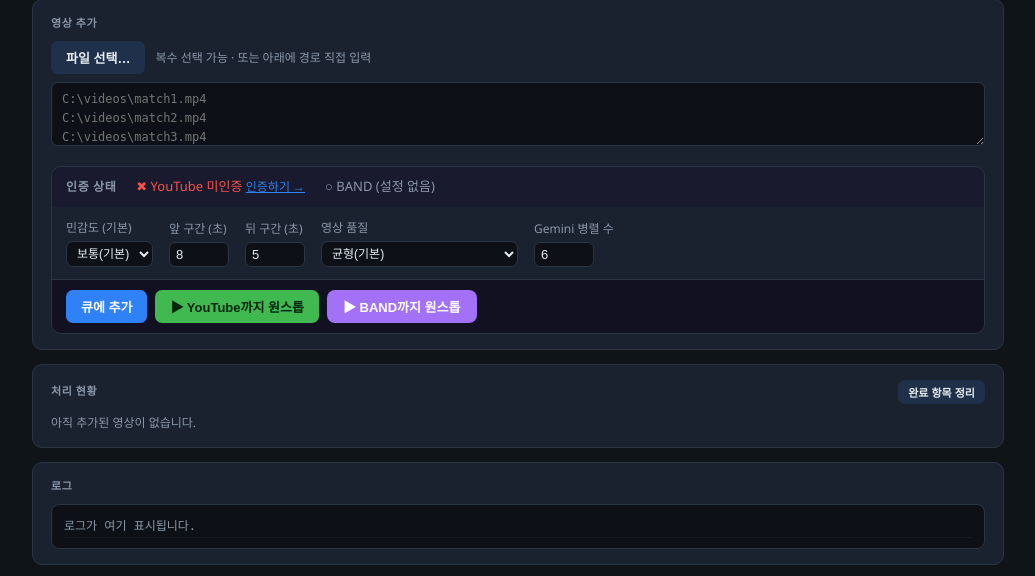
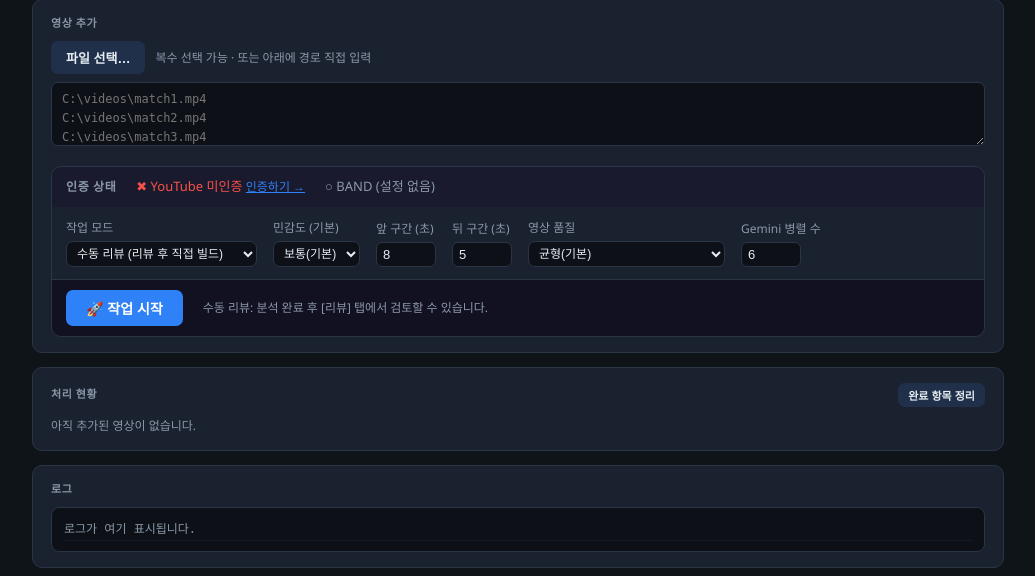
Before and after one commit to sampark0626/HLEditor, a Flask app: page / in a window 1280 px wide. Shown: the part 197-773 px from the top of the page, without its empty margins (122-1157 px from the left). Run offline with Flask 3, Linux system fonts and the light colour scheme; data that the repository does not hold is empty; some libraries are stand-ins or nearby versions.

Commit message:
feat: Integrate job execution modes and show completion modal with final post preview and YouTube links when pipeline completes

```diff
--- a/static/css/app.css
+++ b/static/css/app.css
@@ -106,3 +106,22 @@ input[type=range] { flex:1; accent-color:var(--blue); }
 .empty { color:var(--muted); }
 /* Notification bar */
 #notif-bar { background:#1a1a2e; border:1px solid var(--purple); border-radius:8px; padding:9px 14px; margin-bottom:12px; display:flex; align-items:center; gap:10px; font-size:12px; }
+
+/* 원스톱 완료 결과 팝업 모달 */
+.modal {
+  position: fixed; z-index: 2000; left: 0; top: 0; width: 100%; height: 100%;
+  background-color: rgba(0,0,0,0.7); display: flex; align-items: center; justify-content: center;
+}
+.modal-content {
+  background: var(--panel); border: 1px solid var(--line); border-radius: 12px;
+  width: 90%; max-width: 500px; padding: 22px; box-shadow: 0 4px 24px rgba(0,0,0,0.6);
+  animation: modalSlide 0.25s ease-out;
+}
+@keyframes modalSlide {
+  from { transform: translateY(-40px); opacity: 0; }
+  to { transform: translateY(0); opacity: 1; }
+}
+.modal-header { display: flex; justify-content: space-between; align-items: center; margin-bottom: 14px; }
+.modal-header h2 { font-size: 16px; font-weight: 700; color: var(--accent); }
+.close-btn { background: none; border: none; color: var(--muted); font-size: 24px; cursor: pointer; line-height: 1; }
+.close-btn:hover { color: var(--txt); }
--- a/static/js/pipeline.js
+++ b/static/js/pipeline.js
@@ -2,10 +2,43 @@
 
 // 버튼 잠금/해제
 function _pipeBtns(disabled) {
-  ["btn-add","btn-onestop-yt","btn-onestop-band"].forEach(id => {
+  ["btn-add", "run-mode"].forEach(id => {
     const el = document.getElementById(id);
     if (el) el.disabled = disabled;
   });
+}
+
+// 작업 모드 변경 핸들러
+function onRunModeChange(val) {
+  const descEl = document.getElementById("run-mode-desc");
+  const btnEl = document.getElementById("btn-add");
+  if (!descEl || !btnEl) return;
+
+  if (val === "manual") {
+    btnEl.textContent = "🚀 작업 시작";
+    btnEl.className = "";
+    descEl.textContent = "수동 리뷰: 분석 완료 후 [리뷰] 탭에서 검토할 수 있습니다.";
+  } else if (val === "youtube") {
+    btnEl.textContent = "🚀 원스톱 자동화 시작";
+    btnEl.className = "accent-btn";
+    descEl.textContent = "YouTube 자동화: 분석 후 자동 승인 → 인코딩 → YouTube 업로드 → BAND 코멘트 준비까지 한 번에 처리합니다.";
+  } else if (val === "band") {
+    btnEl.textContent = "🚀 원스톱 자동화 시작";
+    btnEl.className = "accent-btn";
+    descEl.textContent = "BAND 자동화: 분석 후 자동 승인 → 인코딩 → YouTube 업로드 → BAND 직접 게시까지 완전히 자동으로 끝냅니다.";
+  }
+  localStorage.setItem("hl_run_mode", val);
+}
+window.onRunModeChange = onRunModeChange;
+
+// 작업 시작 진입점
+async function doStartPipeline() {
+  const mode = document.getElementById("run-mode").value;
+  if (mode === "manual") {
+    await doAdd();
+  } else {
+    await doOnestop(mode);
+  }
 }
 
 // 파이프라인 시작
@@ -205,6 +238,11 @@ async function advancePipeline(jobs) {
         logLine(`[원스톱] BAND 게시 완료: ${n}개 링크`, "done");
         sendNotif("원스톱 완료", "YouTube 업로드 및 BAND 게시가 완료되었습니다.");
         (d.errors||[]).forEach(e2 => logLine(`BAND 오류: ${e2.error}`, "fail"));
+
+        // BAND 게시 성공 시에도 작성글 및 상세 팝업 표시
+        updateBandPreview();
+        const postText = document.getElementById("band-post-preview")?.textContent || "";
+        showCompletionModal(postText + "\n\n(위 내용이 BAND에 직접 게시되었습니다.)");
       } catch(e) { logLine("[원스톱] BAND 게시 오류: " + e.message, "fail"); }
       _pipeSetStep("done");
       document.getElementById("pipe-detail").textContent = "모든 단계 완료!";
@@ -223,13 +261,15 @@ async function advancePipeline(jobs) {
     if (elapsed < PIPE_STEP_DELAY) return;
     document.getElementById("pipe-detail").textContent = "BAND 게시 텍스트 클립보드 복사 중…";
     updateBandPreview();
+    const postText = document.getElementById("band-post-preview")?.textContent || "";
+    showCompletionModal(postText);
     try {
       await copyBandText(true);
       logLine(`[원스톱] 완료! BAND 게시 텍스트가 클립보드에 복사됐습니다.`, "done");
       sendNotif("원스톱 완료", "YouTube 업로드 완료 · BAND 게시 텍스트가 클립보드에 복사됐습니다.");
     } catch(e) {
-      logLine(`[원스톱] 완료! (BAND 텍스트 자동복사 실패 — 영상 생성 탭에서 수동 복사하세요)`, "done");
-      sendNotif("원스톱 완료", "YouTube 업로드 완료 · BAND 탭에서 게시 텍스트를 복사하세요.");
+      logLine(`[원스톱] 완료! (클립보드 자동 복사 실패 — 팝업창에서 직접 복사해 주세요)`, "done");
+      sendNotif("원스톱 완료", "YouTube 업로드 완료.");
     }
     // 영상 생성 탭으로 이동해 BAND 게시 카드 표시
     go("build");
@@ -238,3 +278,34 @@ async function advancePipeline(jobs) {
     _pipeDone();
   }
 }
+
+// 완료 팝업 모달 제어 함수군
+function showCompletionModal(text) {
+  const modal = document.getElementById("completion-modal");
+  const modalText = document.getElementById("modal-band-text");
+  if (modal && modalText) {
+    modalText.value = text.trim();
+    modal.style.display = "flex";
+  }
+}
+
+function closeCompletionModal() {
+  const modal = document.getElementById("completion-modal");
+  if (modal) {
+    modal.style.display = "none";
+  }
+}
+
+async function copyModalBandText() {
+  const modalText = document.getElementById("modal-band-text");
+  const resultEl = document.getElementById("modal-copy-result");
+  if (!modalText || !resultEl) return;
+  try {
+    await navigator.clipboard.writeText(modalText.value);
+    resultEl.innerHTML = '<span style="color:var(--accent);font-weight:600">✓ 복사 성공!</span>';
+  } catch(e) {
+    modalText.select();
+    resultEl.innerHTML = '<span class="hint">복사 실패. 드래그된 텍스트를 Ctrl+C로 복사하세요.</span>';
+  }
+  setTimeout(() => { if (resultEl) resultEl.innerHTML = ""; }, 4000);
+}
--- a/static/js/state.js
+++ b/static/js/state.js
@@ -84,4 +84,11 @@ function applyRestoredUI() {
     au.disabled = !ytAuth;
     if (!ytAuth && na) na.textContent = "(YouTube 인증 후 사용 가능)";
   }
+  // 작업 모드 복원
+  const savedMode = localStorage.getItem("hl_run_mode") || "manual";
+  const runModeSel = document.getElementById("run-mode");
+  if (runModeSel) {
+    runModeSel.value = savedMode;
+    setTimeout(() => { if (window.onRunModeChange) window.onRunModeChange(savedMode); }, 50);
+  }
 }
--- a/templates/index.html
+++ b/templates/index.html
@@ -94,6 +94,15 @@
       <div style="padding:12px 14px;display:flex;flex-wrap:wrap;gap:16px;align-items:flex-end">
 
         <label style="display:flex;flex-direction:column;gap:4px;font-size:12px;color:var(--hint)">
+          작업 모드
+          <select id="run-mode" class="sens-sel" onchange="onRunModeChange(this.value)" style="min-width:180px">
+            <option value="manual" selected>수동 리뷰 (리뷰 후 직접 빌드)</option>
+            <option value="youtube">YouTube 업로드까지 자동 진행</option>
+            <option value="band">BAND 게시까지 자동 진행</option>
+          </select>
+        </label>
+
+        <label style="display:flex;flex-direction:column;gap:4px;font-size:12px;color:var(--hint)">
           민감도 (기본)
           <select id="setting-sens" class="sens-sel" onchange="applyBulkSens(this.value)">
             {% for k, v in sensitivities.items() %}
@@ -132,17 +141,11 @@
       </div>
 
       <!-- 실행 버튼 -->
-      <div style="padding:10px 14px;background:#111122;display:flex;gap:8px;flex-wrap:wrap;border-top:1px solid var(--border)">
-        <button id="btn-add" onclick="doAdd()">큐에 추가</button>
-        <button id="btn-onestop-yt" onclick="doOnestop('youtube')" class="accent-btn"
-          title="검출 → 생성 → YouTube 업로드까지 완전 자동">
-          ▶ YouTube까지 원스톱
+      <div style="padding:10px 14px;background:#111122;display:flex;gap:12px;align-items:center;flex-wrap:wrap;border-top:1px solid var(--border)">
+        <button id="btn-add" onclick="doStartPipeline()" class="accent-btn" style="padding:8px 20px;font-size:14px">
+          🚀 작업 시작
         </button>
-        <button id="btn-onestop-band" onclick="doOnestop('band')"
-          style="background:var(--purple);color:#fff;border:none;padding:7px 16px;border-radius:8px;cursor:pointer;font-size:13px;font-weight:600"
-          title="검출 → 생성 → YouTube → BAND 게시까지 완전 자동">
-          ▶ BAND까지 원스톱
-        </button>
+        <span id="run-mode-desc" class="hint" style="margin-left:8px">수동 모드: 분석 완료 후 [리뷰] 탭에서 검토할 수 있습니다.</span>
       </div>
     </div>
   </div>
@@ -339,5 +342,27 @@ window.HL_CONFIG = {
 <script src="{{ url_for('static', filename='js/review.js') }}"></script>
 <script src="{{ url_for('static', filename='js/build.js') }}"></script>
 <script src="{{ url_for('static', filename='js/main.js') }}"></script>
+
+<!-- 원스톱 완료 결과 팝업 모달 -->
+<div id="completion-modal" class="modal" style="display:none">
+  <div class="modal-content">
+    <div class="modal-header">
+      <h2>🎉 원스톱 자동화 처리 완료!</h2>
+      <button class="close-btn" onclick="closeCompletionModal()">&times;</button>
+    </div>
+    <div class="modal-body">
+      <p style="font-size:13px;margin-bottom:10px;color:var(--txt)">
+        하이라이트 비디오 생성 및 YouTube 업로드가 완료되었습니다.<br>
+        아래 코멘트와 링크를 복사하여 밴드나 SNS에 공유해 보세요!
+      </p>
+      <textarea id="modal-band-text" readonly style="min-height:160px;font-family:Consolas,monospace;font-size:12px;margin-bottom:14px;background:#0d1117;color:var(--txt);border:1px solid var(--line);border-radius:6px;padding:10px;width:100%"></textarea>
+      <div style="display:flex;gap:8px;justify-content:flex-end">
+        <button onclick="copyModalBandText()" class="accent-btn" style="padding:8px 16px">텍스트 복사</button>
+        <button class="ghost" onclick="closeCompletionModal()" style="padding:8px 16px">닫기</button>
+      </div>
+      <div id="modal-copy-result" style="font-size:12px;margin-top:8px;text-align:right"></div>
+    </div>
+  </div>
+</div>
 </body>
 </html>
```
